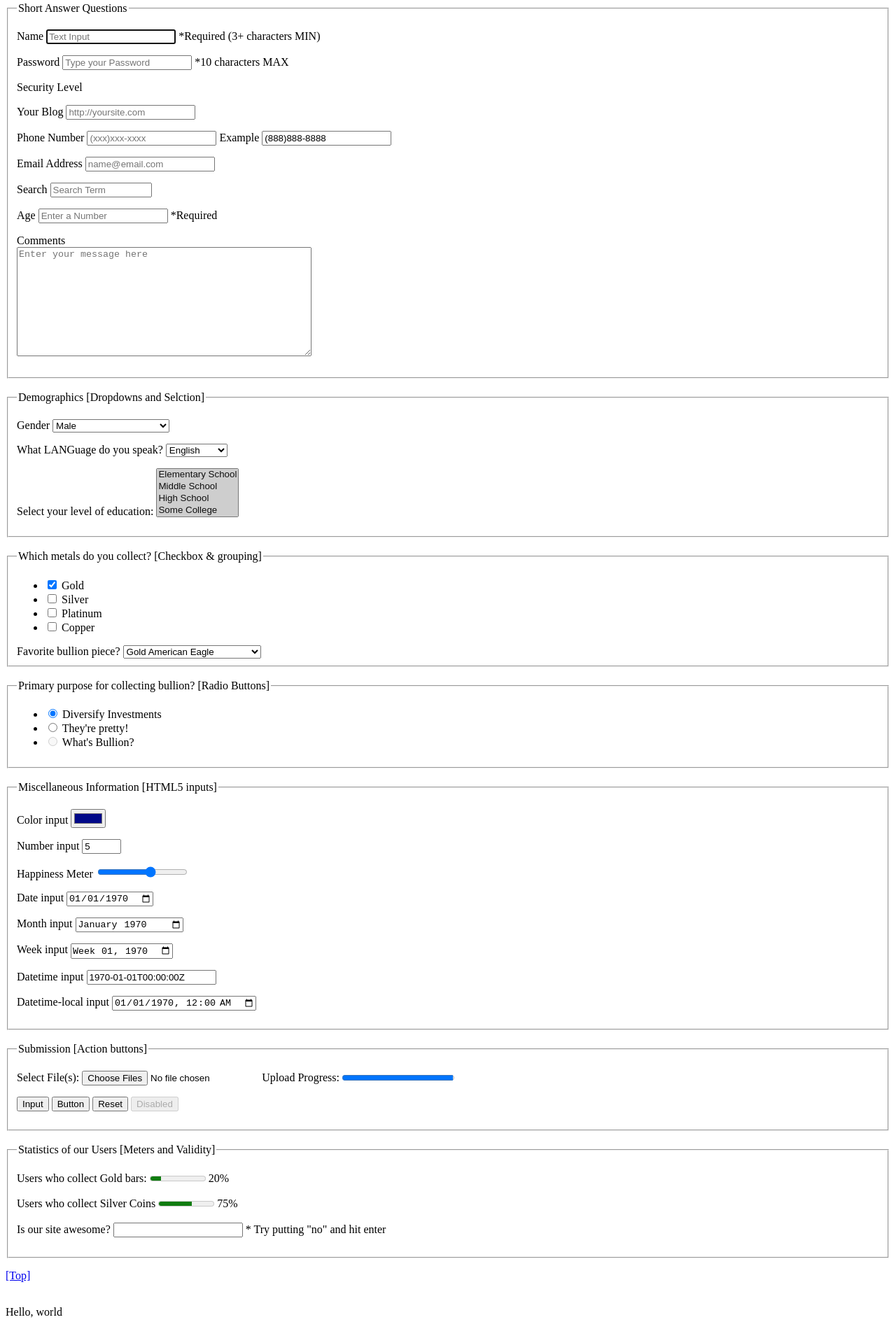
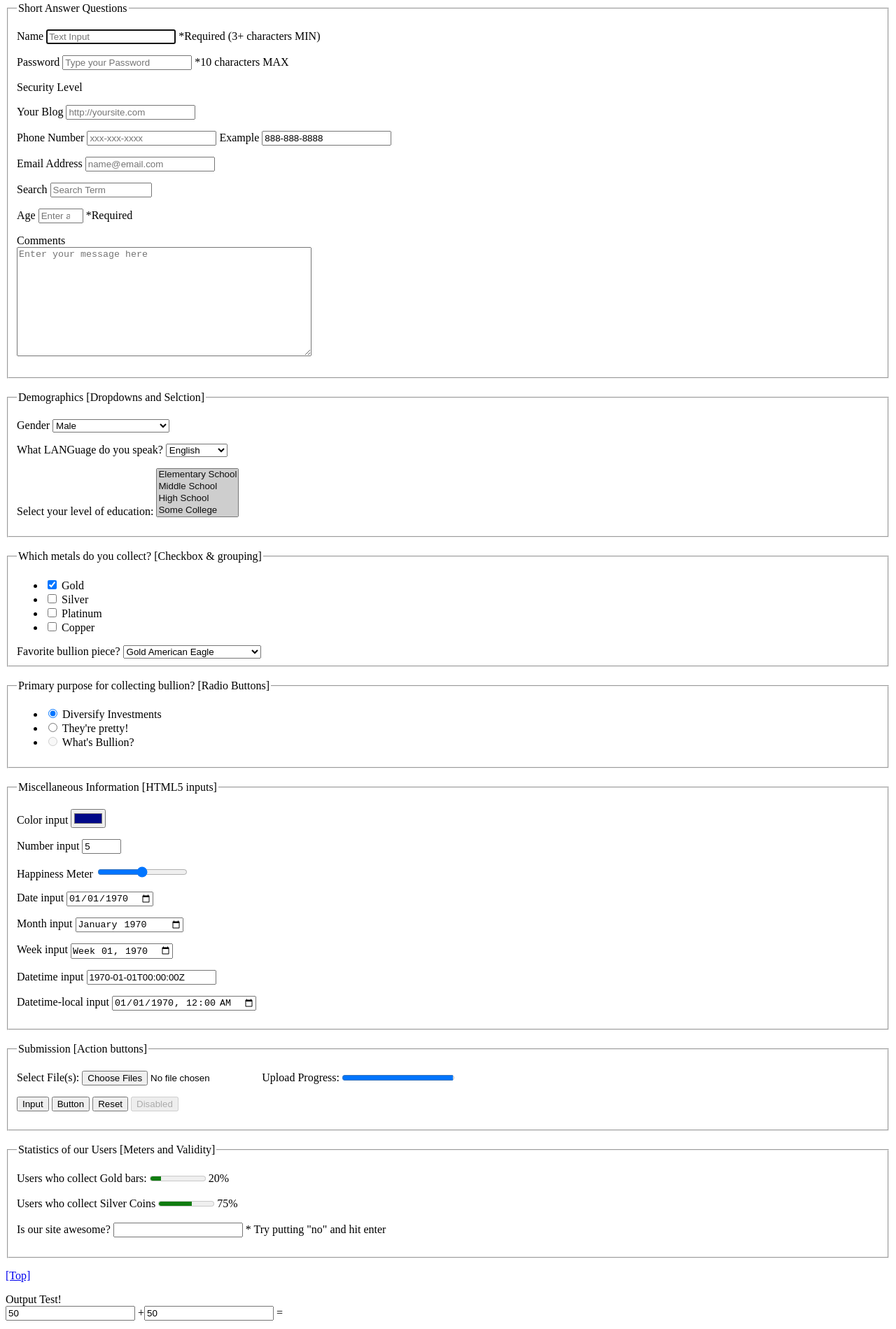
Before and after one commit to Chuyinzki/HW2ThomasPowellExperience, a plain HTML site: page testBase/part4_10-4_14.html in a window 1280 px wide. Shown: the part 266-2165 px from the top of the page at 70% size. Drawn offline with Linux system fonts and the light colour scheme.

Commit message:
added more features

```diff
--- a/testBase/part4_10-4_14.html
+++ b/testBase/part4_10-4_14.html
@@ -34,7 +34,7 @@
     </nav>
 
     <section id="forms">
-                <form action="#">
+                <form action="#" method="get" id="test_form">
                     <fieldset id="text_boxes">
                         <legend>Short Answer Questions</legend>
 
@@ -43,7 +43,7 @@
                         </p>
                         <p>
                             <label for="input_text">Name <abbr title="Required"></abbr></label>
-                            <input id="input_text" type="text" placeholder="Text Input" pattern=".{3,}" required title="3 characters minimum" autofocus> *Required (3+ characters MIN)
+                            <input id="input_text" type="text" placeholder="Text Input" pattern=".{3,}" required title="3 characters minimum" autofocus autocomplete="on"> *Required (3+ characters MIN)
                         </p>
                         <p>
                             <label for="input_password">Password</label>
@@ -59,9 +59,9 @@
                         </p>
                         <p>
                             <label for="input_telephone">Phone Number</label>
-                            <input id="input_telephone" type="tel" placeholder="(xxx)xxx-xxxx">
+                            <input id="input_telephone" type="tel" placeholder="xxx-xxx-xxxx">
                             <label dir="rtl" for="tel_example">Example</label>
-                            <input id="tel_example" readonly="readonly" name="ex" value="(888)888-8888">
+                            <input id="tel_example" readonly="readonly" name="ex" value="888-888-8888">
                         </p>
                         <p>
                             <label for="input_emailaddress">Email Address</label>
@@ -77,7 +77,7 @@
                         </p>
                         <p>
                             <label for="input_text2">Age <abbr title="Required"></abbr></label>
-                            <input id="input_text2" type="number" size=3 placeholder="Enter a Number"> *Required
+                            <input id="input_text2" type="number" size=3 min="0" max="100" placeholder="Enter a Number"> *Required
                         </p>
                         <p>
                             <label for="input_textarea">Comments</label>
@@ -174,7 +174,7 @@
                         </p>
                         <p>
                             <label for="ir">Happiness Meter</label>
-                            <input type="range" id="ir" min="0" max="10" step="2">
+                            <input type="range" id="ir" min="0" max="10" step="0.5">
                             <output name="x" for="ir in"></output>
                         </p>
                         <p>
@@ -244,6 +244,13 @@
                         <br><br>
                     </fieldset>
                     <p><a href="#top">[Top]</a></p>
+                </form>
+
+                Output Test!
+                <form oninput="x.value=parseInt(a.value)+parseInt(b.value)">
+                    <input type="number" id="a" value="50">
+                    +<input type="number" id="b" value="50">
+                    =<output name="x" for="a b"></output>
                 </form>
             </section>
     <br />
```
Also changed, not shown: conformance.html (+1 -1 lines).
